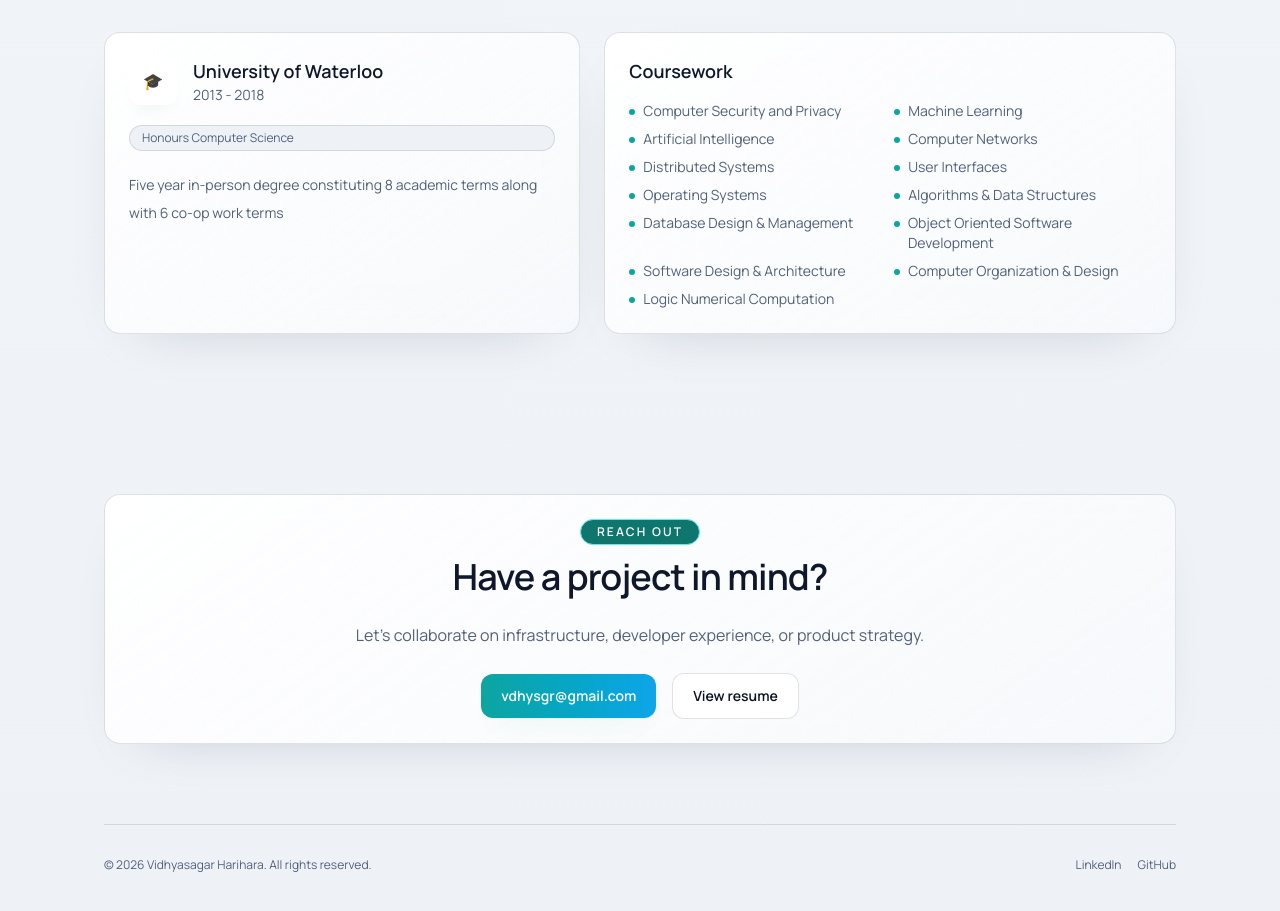
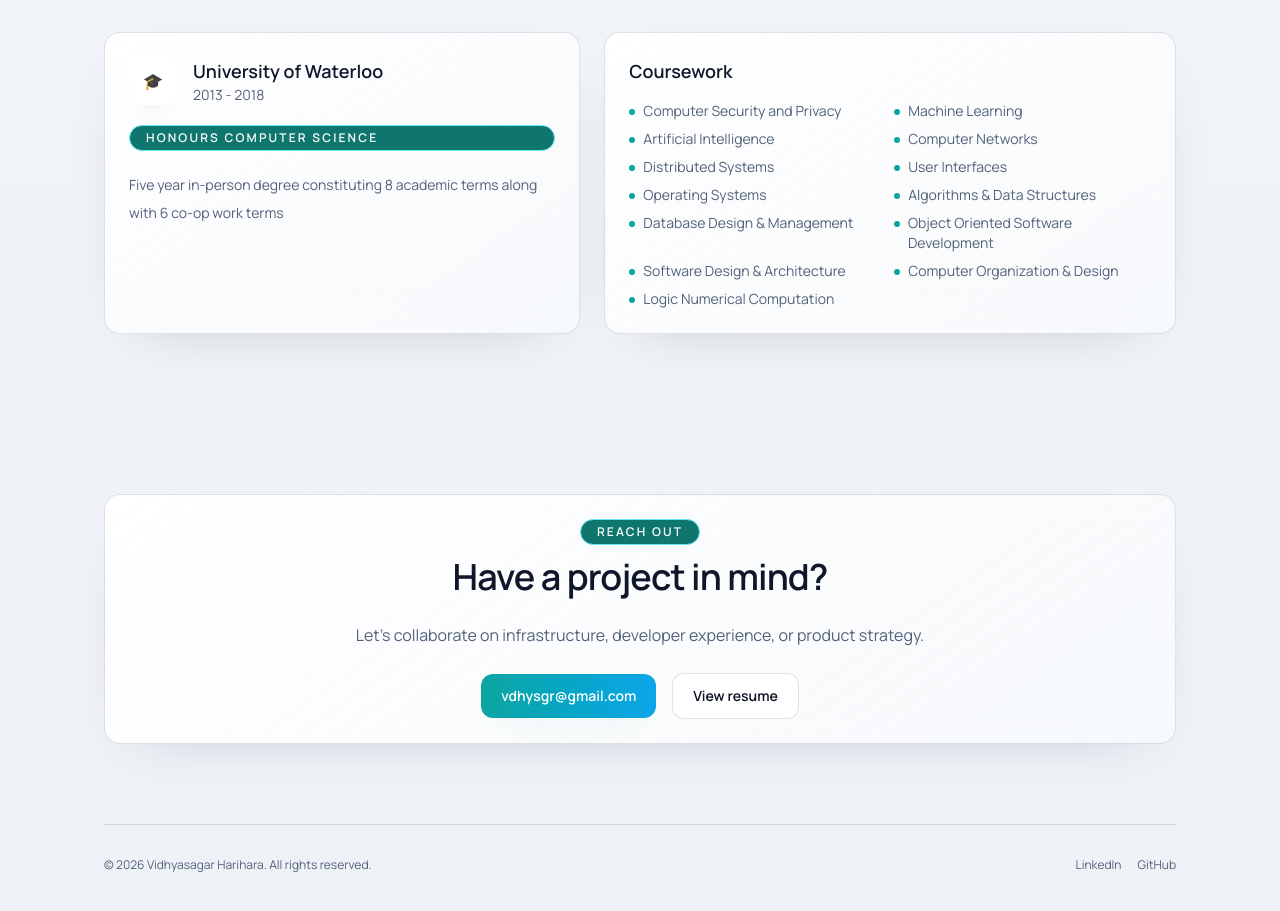
Before and after one commit to Vidxyz/vidxyz.github.io, a Next.js app in the folder v2/: page / in a window 1280 px wide. Shown: the part 9720-10631 px from the top of the page. Built offline with nearby package versions, Linux system fonts and the light colour scheme.

Commit message:
fix: Rebuild app

```diff
--- a/v2/src/app/page.tsx
+++ b/v2/src/app/page.tsx
@@ -339,7 +339,7 @@
                   <p className="text-sm text-[color:var(--muted)]">{education.period}</p>
                 </div>
               </div>
-              <span className="chip">{education.program}</span>
+              <span className="pill">{education.program}</span>
               <p className="text-sm leading-7 text-[color:var(--muted)]">
                 {education.description}
               </p>
```
Also changed, not shown: 17 other files (tests, documents, lock files or other folders).
